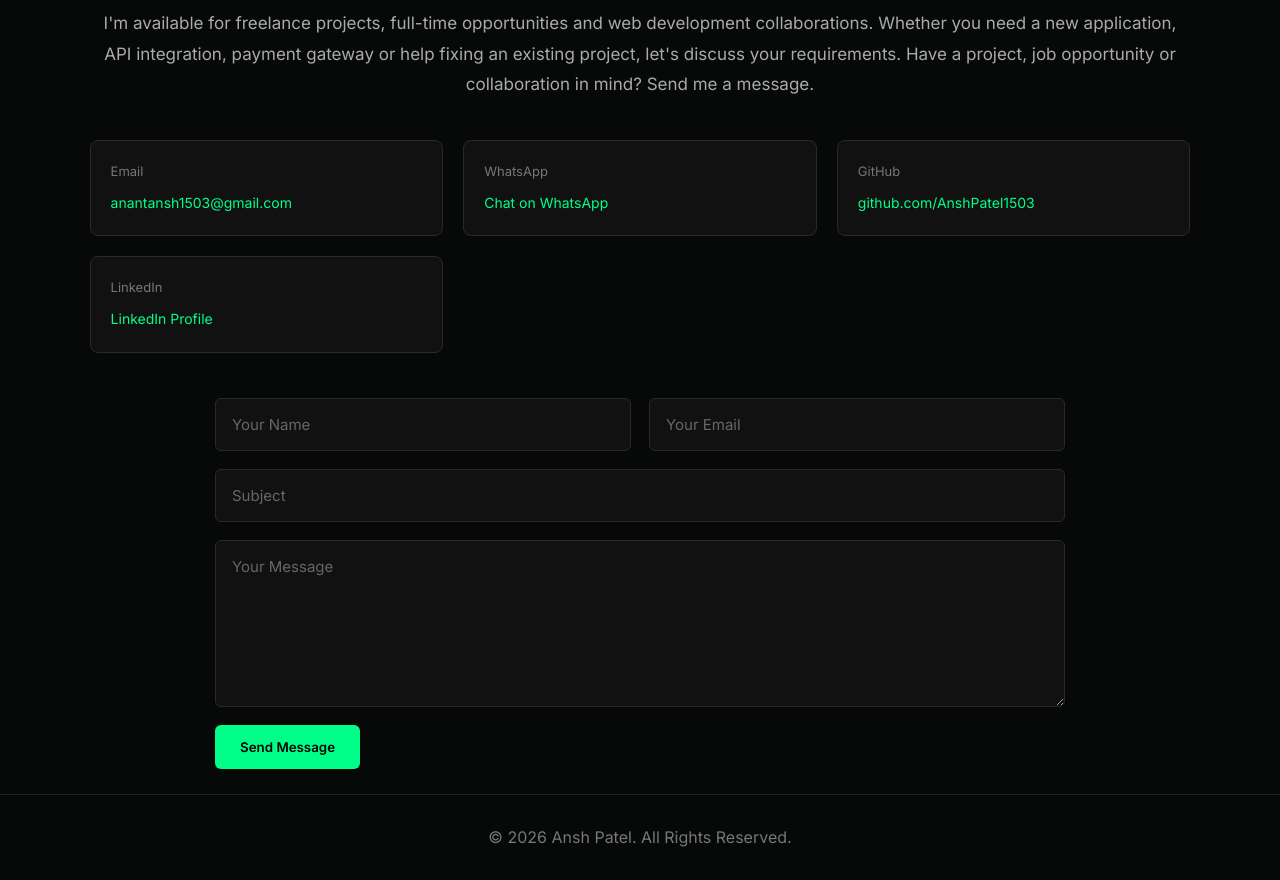
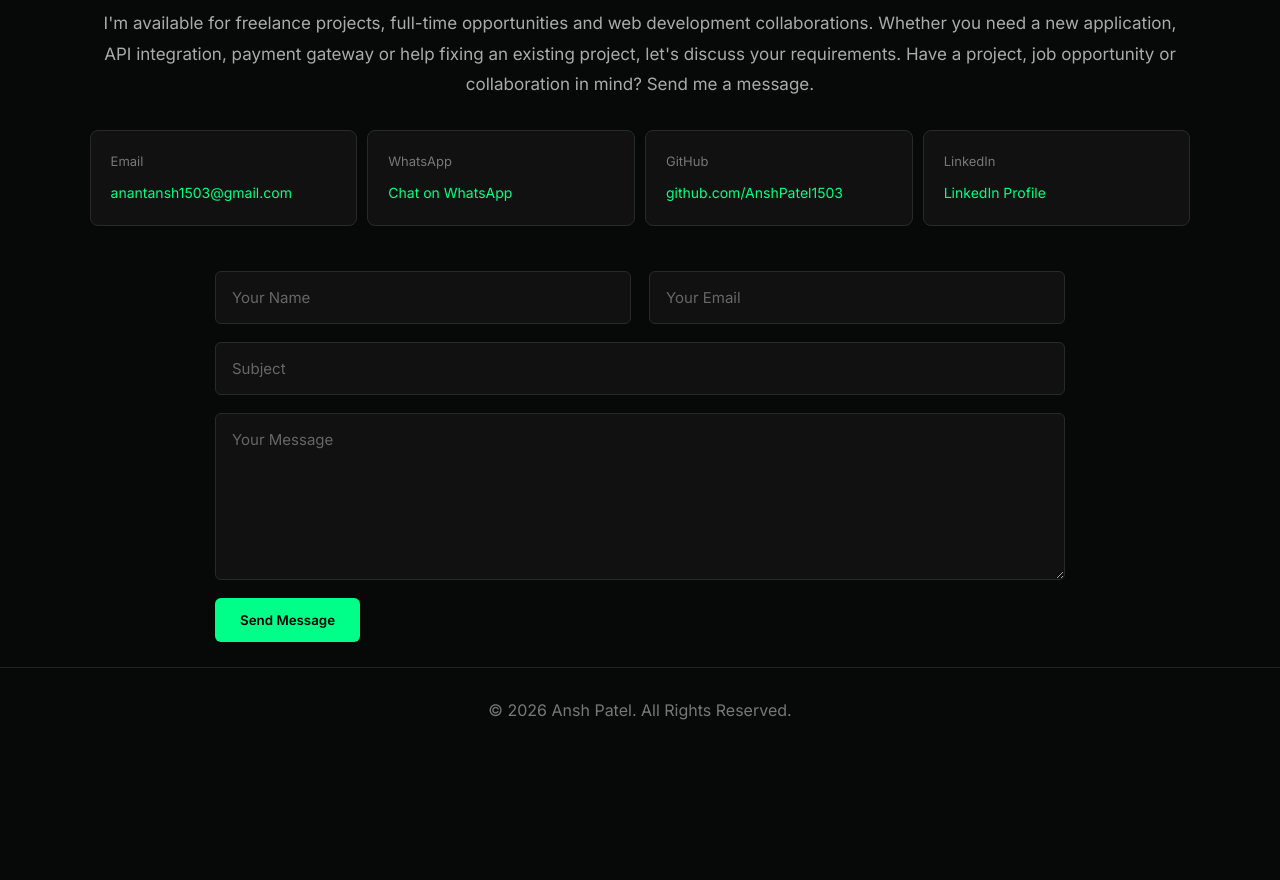
Before and after one commit to AnshPatel1503/portfolio, a React (Vite) app: page / in a window 1280 px wide. Shown: the part 6040-6920 px from the top of the page. After the commit the page ends 6794 px from the top, so only its background shows below. Built offline with nearby package versions, Linux system fonts and the light colour scheme.

Commit message:
'update'

```diff
--- a/src/App.css
+++ b/src/App.css
@@ -659,10 +659,10 @@ footer {
 }
 .contact-details {
   /*max-width: 850px;*/
-  margin: 40px auto 0;
+  margin: 30px auto 0;
   display: grid;
-  grid-template-columns: repeat(3, 1fr);
-  gap: 20px;
+  grid-template-columns: repeat(4, 1fr);
+  gap: 10px;
   text-align: left;
 }
 
```
